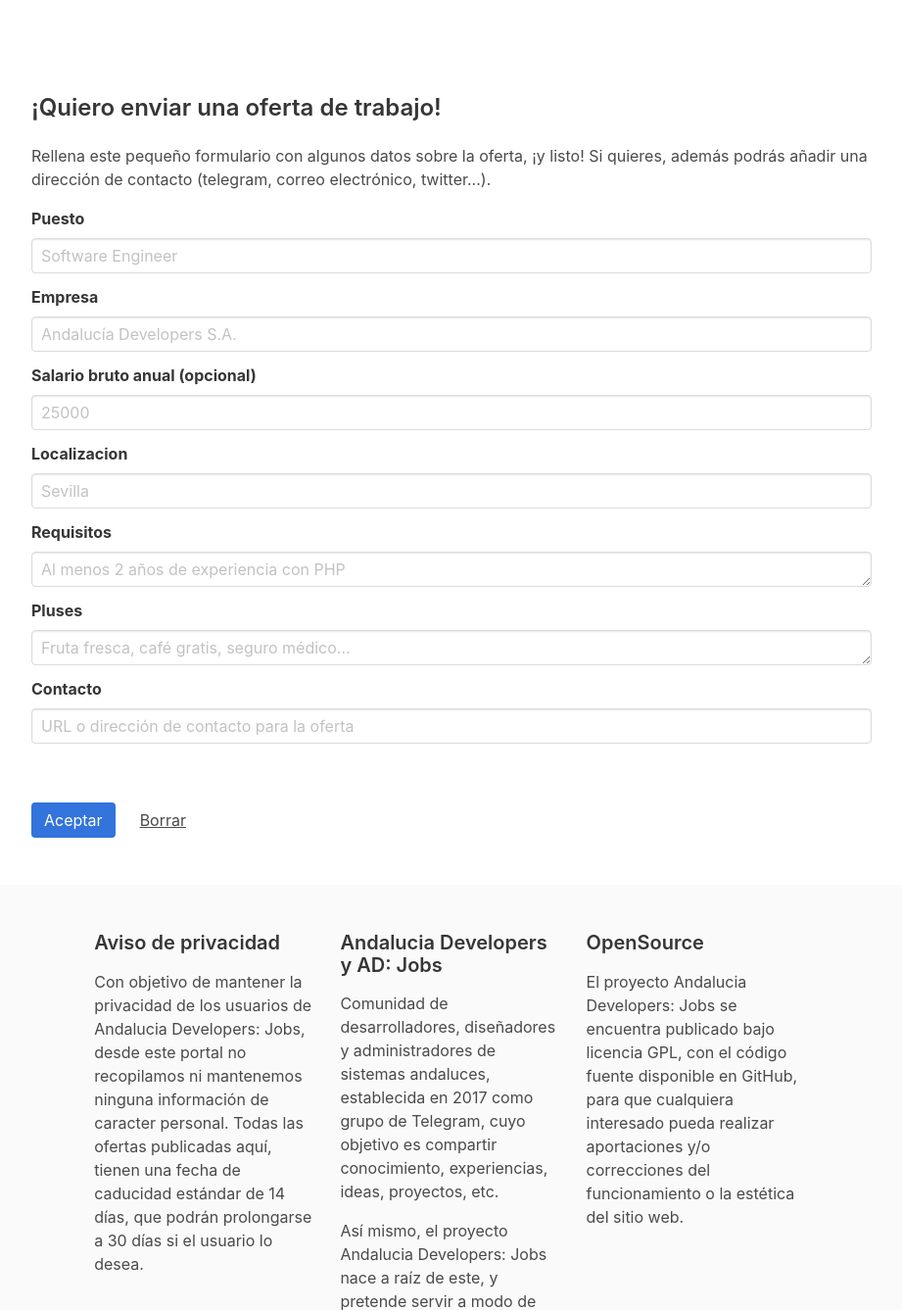
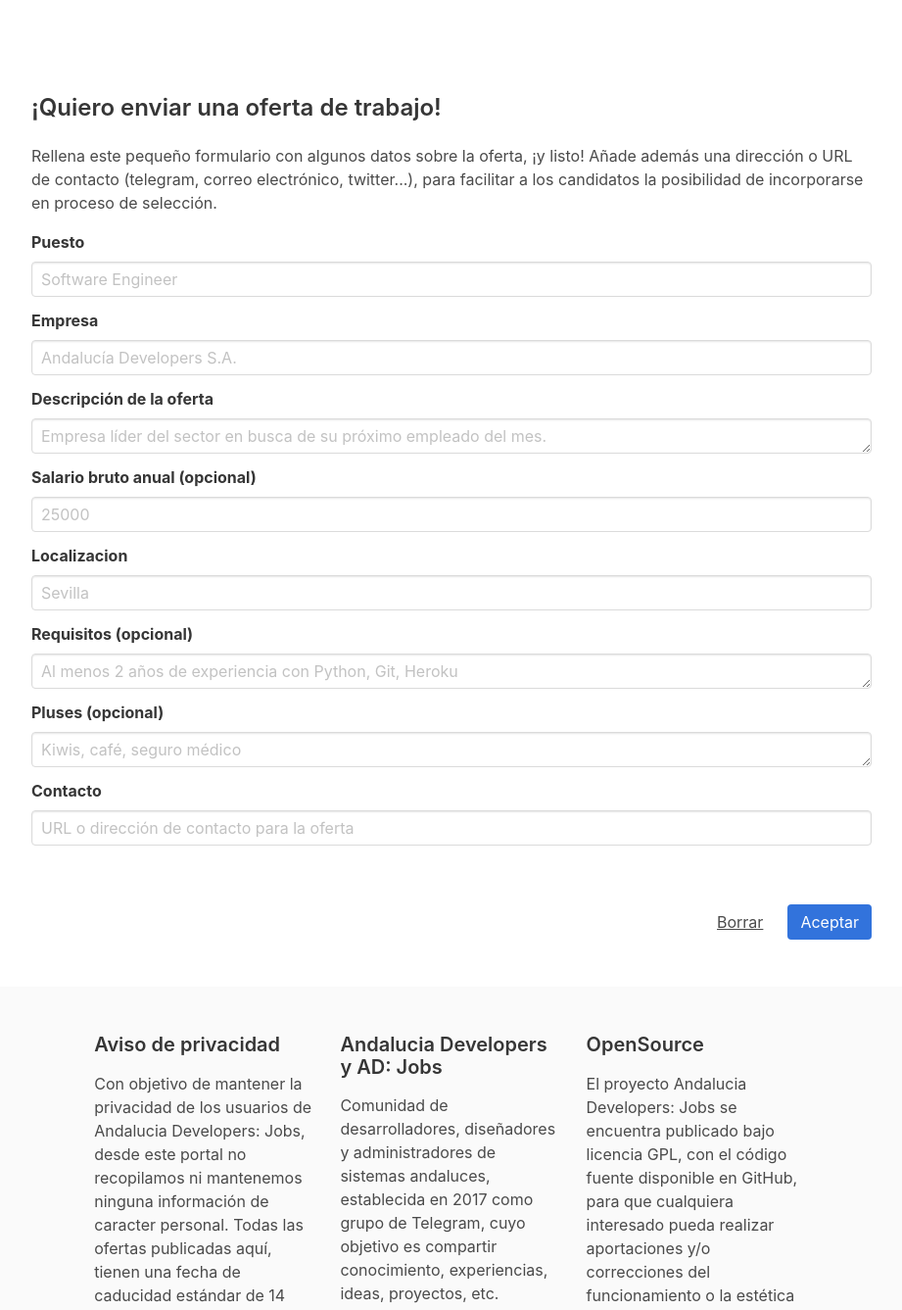
Before and after one commit to JuanjoSalvador/ad-jobs, a Flask app: page /enviar in a window 1280 px wide. Shown: the part 84-1421 px from the top of the page at 98% size, without its empty margins (179-1100 px from the left). Run offline with Flask 2, Linux system fonts and the light colour scheme; some libraries are stand-ins or nearby versions.

Commit message:
Añado campo de descripción

```diff
--- a/templates/new.jinja
+++ b/templates/new.jinja
@@ -17,8 +17,8 @@
                         </h3>
 
                         <p>
-                            Rellena este pequeño formulario con algunos datos sobre la oferta, ¡y listo! Si quieres, además
-                            podrás añadir una dirección de contacto (telegram, correo electrónico, twitter...).
+                            Rellena este pequeño formulario con algunos datos sobre la oferta, ¡y listo! Añade además una dirección o URL de contacto
+                            (telegram, correo electrónico, twitter...), para facilitar a los candidatos la posibilidad de incorporarse en proceso de selección.
                         </p>
 
                         <form method="POST" action="/">
@@ -35,9 +35,15 @@
                                 </div>
                             </div>
                             <div class="field">
+                                <label class="label">Descripción de la oferta</label>
+                                <div class="control">
+                                    <textarea class="input" placeholder="Empresa líder del sector en busca de su próximo empleado del mes."></textarea>
+                                </div>
+                            </div>
+                            <div class="field">
                                 <label class="label">Salario bruto anual (opcional)</label>
                                 <div class="control">
-                                    <input class="input" name="project_name" type="text" placeholder="25000">
+                                    <input class="input" name="project_name" type="number" min="15000" placeholder="25000">
                                 </div>
                             </div>
                             <div class="field">
@@ -47,15 +53,15 @@
                                 </div>
                             </div>
                             <div class="field">
-                                <label class="label">Requisitos</label>
+                                <label class="label">Requisitos (opcional)</label>
                                 <div class="control">
-                                    <textarea class="input" placeholder="Al menos 2 años de experiencia con PHP"></textarea>
+                                    <textarea class="input" placeholder="Al menos 2 años de experiencia con Python, Git, Heroku"></textarea>
                                 </div>
                             </div>
                             <div class="field">
-                                <label class="label">Pluses</label>
+                                <label class="label">Pluses (opcional)</label>
                                 <div class="control">
-                                    <textarea class="input" placeholder="Fruta fresca, café gratis, seguro médico..."></textarea>
+                                    <textarea class="input" placeholder="Kiwis, café, seguro médico"></textarea>
                                 </div>
                             </div>
                             <div class="field">
@@ -65,12 +71,12 @@
                                 </div>
                             </div>
                             <br/><br/>
-                            <div class="field is-grouped">
+                            <div class="field is-grouped is-grouped-right">
+                                <div class="control">
+                                    <input type="reset" value="Borrar" class="button is-text">
+                                </div>
                                 <div class="control">
                                     <input type="submit" value="Aceptar" class="button is-link">
-                                </div>
-                                <div class="control">
-                                    <input type="reset" value="Borrar" class="button is-text">
                                 </div>
                             </div>
                         </form>
```
